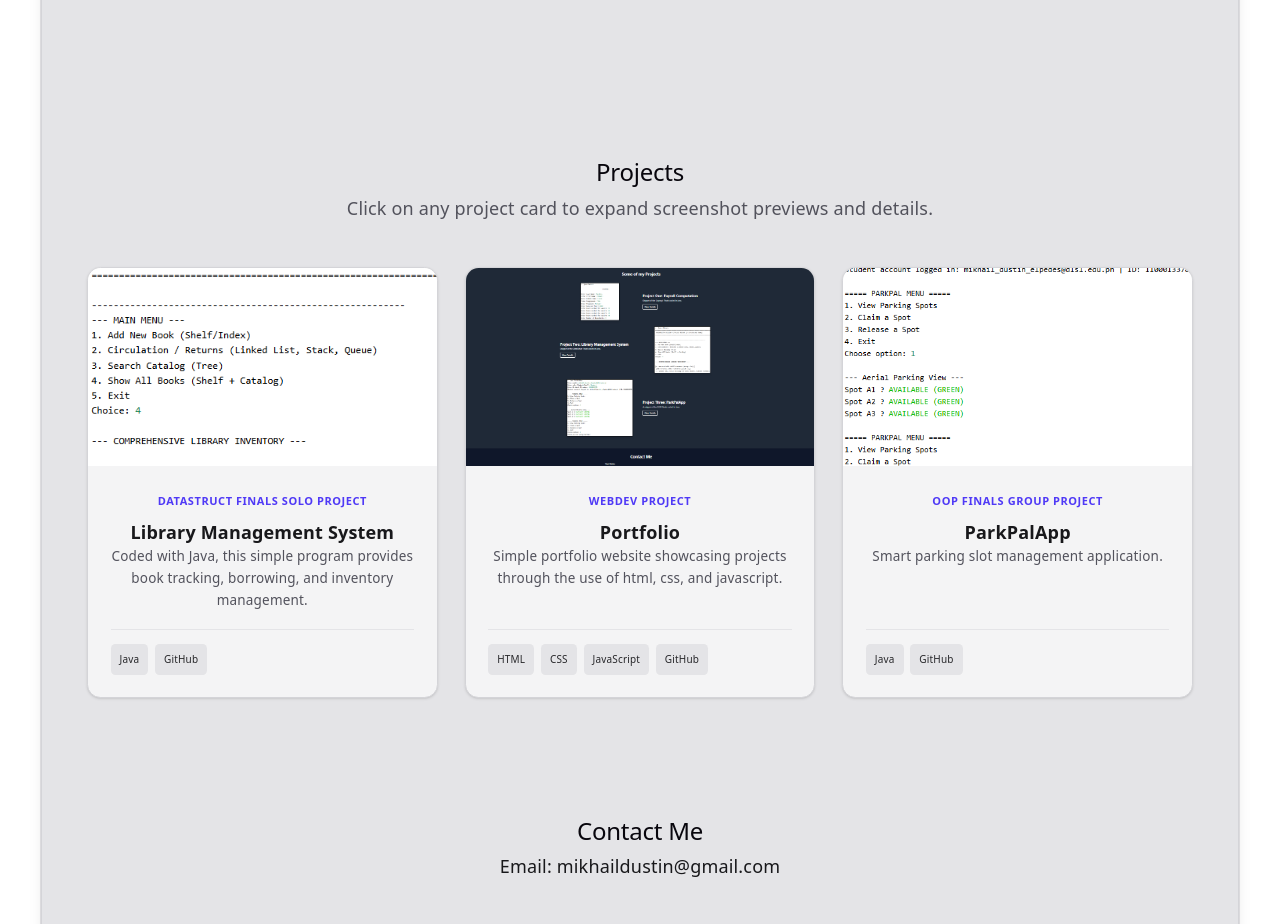
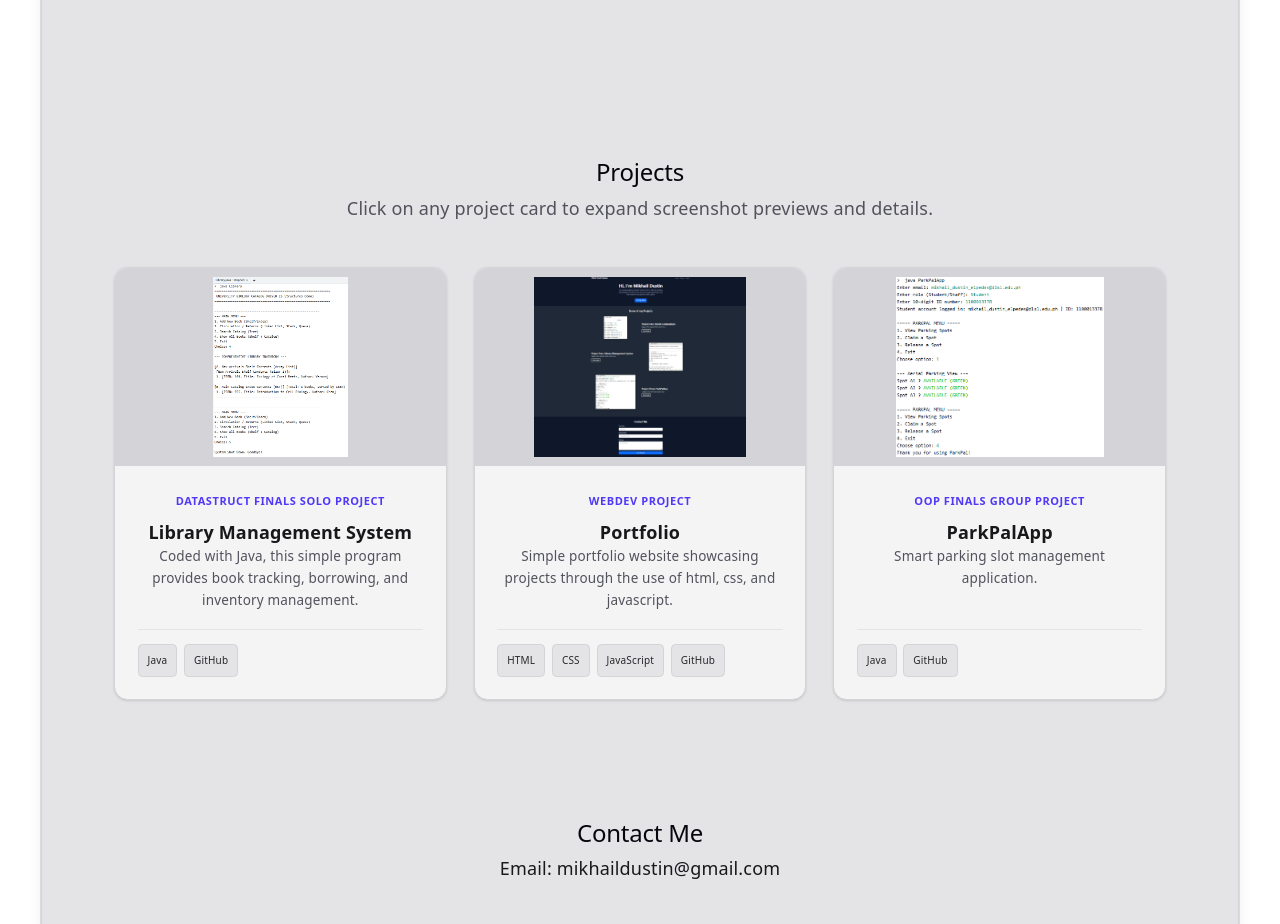
Before and after one commit to MikiBihon15/react-portfolio, a React (Vite) app: page / in a window 1280 px wide. Shown: the part 660-1584 px from the top of the page. Built offline with nearby package versions, Linux system fonts and the light colour scheme.

Commit message:
changed modal design, added zoom, changed some descriptors

```diff
--- a/src/components/projects/projects.jsx
+++ b/src/components/projects/projects.jsx
@@ -1,33 +1,35 @@
 import React, { useState } from 'react';
 
-// Project data based on your Java projects
+// ==========================================
+// DATA ARRAY
+// ==========================================
 const projectsData = [
   {
     id: 'library',
     title: 'Library Management System',
     tagline: 'DataStruct Finals Solo Project',
     shortDesc: 'Coded with Java, this simple program provides book tracking, borrowing, and inventory management.',
-    fullDesc: 'With what I learned from our Data Structures course, as part of our finals, I was able to develop a program that is able to do basic library management functions capabilities such as book tracking, borrowing, and inverntory management.',
+    fullDesc: 'With what I learned from our Data Structures course, as part of our finals, I was able to develop a program that helps manage books and student logs.',
     tech: ['Java', 'GitHub'],
-    images: ['/images/Libr1_web.png'] // Place your image in public/projects/library.png
+    images: ['/images/Libr_web.png']
   },
   {
     id: 'portfolio',
     title: 'Portfolio',
     tagline: 'WebDev Project',
     shortDesc: 'Simple portfolio website showcasing projects through the use of html, css, and javascript.',
-    fullDesc: 'This website acts as a portfolio to some of my previous projects during college. Using HTML, CSS, and JavaScript, I was able to other than have the structure but also add functionality and design throughout the simple website',
+    fullDesc: 'This website acts as a portfolio to some of my previous projects during college. Using HTML, CSS, and JavaScript, I built a lightweight personal showcase.',
     tech: ['HTML', 'CSS', 'JavaScript', 'GitHub'],
-    images: ['/images/main_web.png'] // Place your image in public/projects/payroll.png
+    images: ['/images/main_web.png']
   },
   {
     id: 'parkpal',
     title: 'ParkPalApp',
     tagline: 'OOP Finals Group Project',
     shortDesc: 'Smart parking slot management application.',
-    fullDesc: 'The idea first came from our Human-Computer Interaction course, me and my groupmate used this idea and applied it. With the use of Java, we created a simple and functional program that tracts parking spaces within the school.',
+    fullDesc: 'The idea first came from our Human-Computer Interaction course, me and my groupmate used this idea and applied it to our OOP final requirements.',
     tech: ['Java', 'GitHub'],
-    images: ['/images/Park_web.png'] // Place your image in public/projects/parkpal.png
+    images: ['/images/Park_web.png']
   }
 ];
 
@@ -46,10 +48,10 @@ function ProjectCard({ project, onSelect }) {
           src={project.images[0]}
           alt={project.title}
           onError={(e) => { e.target.style.display = 'none'; }}
-          className="w-full h-full object-cover group-hover:scale-105 transition-transform duration-300"
+          className="w-full h-full object-contain p-2 group-hover:scale-105 transition-transform duration-300"
         />
         <div className="absolute inset-0 bg-black/40 opacity-0 group-hover:opacity-100 transition-opacity flex items-center justify-center text-xs font-semibold text-white backdrop-blur-[2px]">
-          Click to Zoom 🔍
+          Click to View 🔍
         </div>
       </div>
 
@@ -68,7 +70,7 @@ function ProjectCard({ project, onSelect }) {
         {/* Tech Badges */}
         <div className="flex flex-wrap gap-1.5 mt-4 pt-3 border-t border-zinc-200">
           {project.tech.map((item) => (
-            <span key={item} className="px-2 py-0.5 text-[10px] bg-zinc-200 text-zinc-800 rounded font-medium">
+            <span key={item} className="px-2 py-0.5 text-[10px] bg-zinc-200 text-zinc-800 rounded font-medium border border-zinc-300">
               {item}
             </span>
           ))}
@@ -78,62 +80,80 @@ function ProjectCard({ project, onSelect }) {
   );
 }
 
-
 // ==========================================
-// BLOCK 2: Zoom Lightbox Modal Component
+// BLOCK 2: Cursor-Pan Zoom Lightbox Modal
 // ==========================================
 function ProjectModal({ project, onClose }) {
   const [activeImgIndex, setActiveImgIndex] = useState(0);
 
+  // State for tracking cursor position
+  const [zoomPos, setZoomPos] = useState({ x: 50, y: 50 });
+  const [isHovered, setIsHovered] = useState(false);
+
   if (!project) return null;
+
+  const handleMouseMove = (e) => {
+    const { left, top, width, height } = e.currentTarget.getBoundingClientRect();
+    const x = ((e.clientX - left) / width) * 100;
+    const y = ((e.clientY - top) / height) * 100;
+    setZoomPos({ x, y });
+  };
 
   return (
     <div
-      className="fixed inset-0 z-50 bg-black/70 backdrop-blur-sm flex items-center justify-center p-4"
+      className="fixed inset-0 z-50 bg-black/75 backdrop-blur-sm flex items-center justify-center p-4 sm:p-6"
       onClick={onClose}
     >
       <div
-        className="bg-zinc-100 rounded-2xl max-w-2xl w-full max-h-[90vh] overflow-y-auto shadow-2xl relative p-6 border border-zinc-300"
-        onClick={(e) => e.stopPropagation()} // Stop click propagation to backdrop
+        className="bg-zinc-100 rounded-2xl max-w-4xl lg:max-w-5xl w-full max-h-[90vh] overflow-y-auto shadow-2xl relative p-6 sm:p-8 border border-zinc-300"
+        onClick={(e) => e.stopPropagation()}
       >
         {/* Close Button */}
         <button
           onClick={onClose}
-          className="absolute top-4 right-4 w-8 h-8 rounded-full bg-zinc-200 hover:bg-zinc-300 text-zinc-700 font-bold flex items-center justify-center transition-colors text-sm"
+          className="absolute top-4 right-4 z-10 w-9 h-9 rounded-full bg-zinc-200 hover:bg-zinc-300 text-zinc-700 font-bold flex items-center justify-center transition-colors text-base shadow-sm"
           aria-label="Close modal"
         >
           ✕
         </button>
 
-        {/* Title */}
-        <div className="text-center mb-4">
-          <span className="text-xs font-semibold text-indigo-600 uppercase tracking-wider">
-            {project.tagline}
-          </span>
-          <h3 className="text-2xl font-bold text-zinc-900 pr-4">
-            {project.title}
-          </h3>
-        </div>
+        <div className="grid grid-cols-1 md:grid-cols-12 gap-6 lg:gap-8 items-start">
 
-        {/* Expanded Image Frame */}
-        <div className="w-full h-64 sm:h-80 bg-zinc-200 rounded-xl overflow-hidden mb-4 flex items-center justify-center border border-zinc-300">
+          {/* LEFT SIDE: Cursor-Pan Zoom Box */}
+          <div className="md:col-span-7 flex flex-col gap-3">
+            <div
+              onMouseMove={handleMouseMove}
+              onMouseEnter={() => setIsHovered(true)}
+              onMouseLeave={() => setIsHovered(false)}
+              className="w-full h-72 sm:h-96 bg-zinc-200 rounded-xl overflow-hidden border border-zinc-300 shadow-inner flex items-center justify-center relative cursor-zoom-in"
+            >
               <img
                 src={project.images[activeImgIndex]}
                 alt={project.title}
                 onError={(e) => { e.target.style.display = 'none'; }}
-            className="w-full h-full object-contain"
+                style={{
+                  transformOrigin: `${zoomPos.x}% ${zoomPos.y}%`,
+                  transform: isHovered ? 'scale(3)' : 'scale(1)'
+                }}
+                className="w-full h-full object-contain p-2 transition-transform duration-150 ease-out pointer-events-none"
               />
+
+              {!isHovered && (
+                <span className="absolute bottom-3 right-3 text-[10px] bg-black/60 text-white px-2 py-1 rounded pointer-events-none">
+                  Hover to inspect 🔍
+                </span>
+              )}
             </div>
 
-        {/* Thumbnails (if multiple images) */}
+            {/* Thumbnails (if multiple images exist) */}
             {project.images.length > 1 && (
-          <div className="flex justify-center gap-2 mb-4">
+              <div className="flex gap-2 overflow-x-auto pb-1">
                 {project.images.map((img, idx) => (
                   <button
                     key={idx}
                     onClick={() => setActiveImgIndex(idx)}
-                className={`w-16 h-12 rounded-lg border-2 overflow-hidden ${
-                  activeImgIndex === idx ? 'border-indigo-600' : 'border-zinc-300'
+                    className={`w-20 h-14 rounded-lg border-2 overflow-hidden flex-shrink-0 transition-all ${
+                      activeImgIndex === idx ? 'border-indigo-600 scale-105' : 'border-zinc-300 opacity-70 hover:opacity-100'
                     }`}
                   >
                     <img src={img} alt="thumbnail" className="w-full h-full object-cover" />
@@ -141,36 +161,53 @@ function ProjectModal({ project, onClose }) {
                 ))}
               </div>
             )}
+          </div>
 
-        {/* Project Description */}
-        <div className="space-y-4 text-zinc-700 text-sm leading-relaxed text-center">
-          <p>{project.fullDesc}</p>
+          {/* RIGHT SIDE: Info Description */}
+          <div className="md:col-span-5 flex flex-col justify-between h-full pt-1">
+            <div>
+              <span className="text-xs font-semibold text-indigo-600 uppercase tracking-wider block mb-1">
+                {project.tagline}
+              </span>
+              <h3 className="text-2xl sm:text-3xl font-bold text-zinc-900 mb-4">
+                {project.title}
+              </h3>
+              <p className="text-zinc-700 text-sm sm:text-base leading-relaxed mb-6">
+                {project.fullDesc}
+              </p>
+            </div>
 
-          <div>
-            <h4 className="text-xs font-semibold uppercase tracking-wider text-zinc-500 mb-2">Technologies</h4>
-            <div className="flex flex-wrap justify-center gap-2">
+            <div className="pt-4 border-t border-zinc-200">
+              <h4 className="text-xs font-semibold uppercase tracking-wider text-zinc-500 mb-3">
+                Technologies Used
+              </h4>
+              <div className="flex flex-wrap gap-2">
                 {project.tech.map((t) => (
-                <span key={t} className="px-2.5 py-1 text-xs bg-zinc-200 text-zinc-800 rounded-md font-medium border border-zinc-300">
+                  <span
+                    key={t}
+                    className="px-3 py-1 text-xs bg-zinc-200 text-zinc-800 font-medium rounded-md border border-zinc-300"
+                  >
                     {t}
                   </span>
                 ))}
               </div>
             </div>
           </div>
+
+        </div>
       </div>
     </div>
   );
 }
 
-
 // ==========================================
-// BLOCK 3: Main Projects Container Section
+// BLOCK 3: Main Projects Component
 // ==========================================
 export default function Projects() {
   const [selectedProject, setSelectedProject] = useState(null);
 
   return (
-    <div id="projects" className="py-6">
+    <div id="projects" className="py-6 px-4 sm:px-6">
       {/* Header */}
       <div className="text-center mb-10">
         <h2 className="text-3xl font-bold text-zinc-900">Projects</h2>
@@ -179,7 +216,7 @@ export default function Projects() {
         </p>
       </div>
 
-      {/* Cards Grid List */}
+      {/* Cards Grid */}
       <div className="grid grid-cols-1 sm:grid-cols-2 lg:grid-cols-3 gap-6">
         {projectsData.map((project) => (
           <ProjectCard
@@ -190,7 +227,7 @@ export default function Projects() {
         ))}
       </div>
 
-      {/* Zoom Popup Lightbox */}
+      {/* Lightbox Modal */}
       <ProjectModal
         project={selectedProject}
         onClose={() => setSelectedProject(null)}
```
Lines whose indentation alone changed are shown as unchanged.
